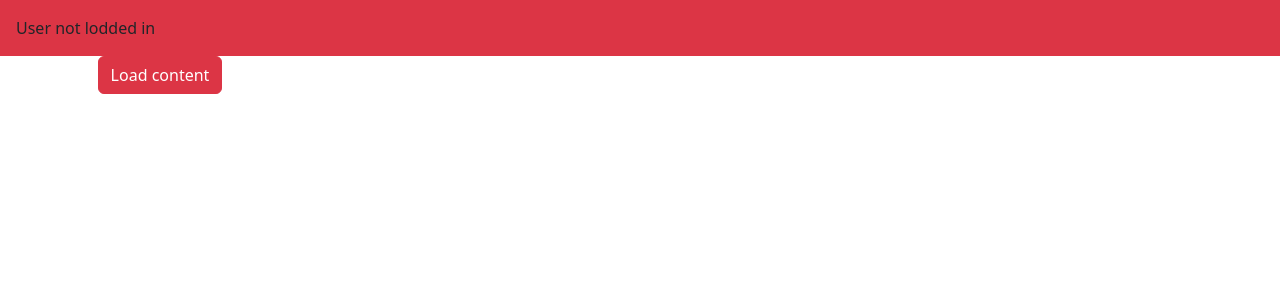
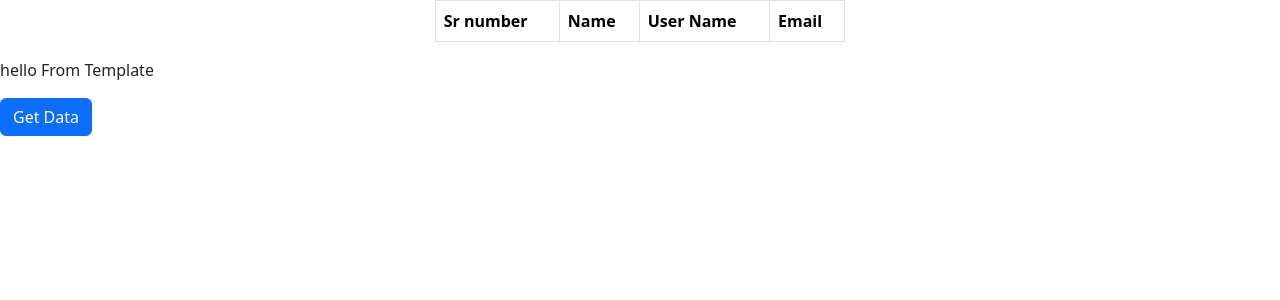
Before and after one commit to consollog/Angular_Testing, an Angular app: page / in a window 1280 px wide. Shown: the top 300 px of the page. Built offline with nearby package versions, Linux system fonts and the light colour scheme.

Commit message:
ng-container practical

```diff
--- a/src/app/app.component.html
+++ b/src/app/app.component.html
@@ -11,4 +11,4 @@
     <app-put-api></app-put-api>
   </div> -->
 
-  <app-ng-template/>
+  <app-ng-container/>
--- a/src/app/app.component.ts
+++ b/src/app/app.component.ts
@@ -1,7 +1,8 @@
 import { Component } from '@angular/core';
 import { CommonModule, JsonPipe } from '@angular/common';
-import { NgTemplateComponent } from './components/ng-template/ng-template.component';
+import { NgContainerComponent } from './components/ng-container/ng-container.component';
 // import { RouterLink, RouterOutlet } from '@angular/router';
+// import { NgTemplateComponent } from './components/ng-template/ng-template.component';
 // import { ReactiveComponent } from './components/reactive/reactive.component';
 // import { PostComponent } from './components/post/post.component';
 // import { FormsModule } from '@angular/forms';
@@ -10,7 +11,7 @@ import { NgTemplateComponent } from './components/ng-template/ng-template.compon
 
 @Component({
   selector: 'app-root',
-  imports: [NgTemplateComponent,CommonModule],
+  imports: [NgContainerComponent,CommonModule],
   templateUrl: './app.component.html',
   styleUrl: './app.component.css'
 })
--- /dev/null
+++ b/src/app/components/ng-container/ng-container.component.html
@@ -0,0 +1,71 @@
+<div class="row">
+    <div class="col-4">
+        <ng-container *ngIf="isContainer">
+            <p>This is ng-container</p>
+        </ng-container>
+    </div>
+    <div class="col-4">
+       <table class="table table-bordered">
+        <thead>
+            <tr>
+                <th>Sr number</th>
+                <th>Name</th>
+                <th>User Name</th>
+                <th>Email</th>
+            </tr>
+        </thead>
+        <tbody>
+            <ng-container *ngIf="isApi">
+                <td colspan="4" class="text-center">
+                    <div class="spinner-border text-primary" role="status">
+                        <span class="sr-only">Loading...</span>
+                      </div>
+                      <div class="spinner-border text-secondary" role="status">
+                        <span class="sr-only">Loading...</span>
+                      </div>
+                      <div class="spinner-border text-success" role="status">
+                        <span class="sr-only">Loading...</span>
+                      </div>
+                      <div class="spinner-border text-danger" role="status">
+                        <span class="sr-only">Loading...</span>
+                      </div>
+                      <div class="spinner-border text-warning" role="status">
+                        <span class="sr-only">Loading...</span>
+                      </div>
+                      <div class="spinner-border text-info" role="status">
+                        <span class="sr-only">Loading...</span>
+                      </div>
+                      <div class="spinner-border text-light" role="status">
+                        <span class="sr-only">Loading...</span>
+                      </div>
+                      <div class="spinner-border text-dark" role="status">
+                        <span class="sr-only">Loading...</span>
+                      </div>
+                </td>
+            </ng-container>
+            <tr *ngFor="let users of userlist; let srNo=index">
+                <td>{{srNo+1}}</td>
+                <td>{{users.name}}</td>
+                <td>{{users.username}}</td>
+                <td>{{users.email}}</td>
+            </tr>
+        </tbody>
+       </table>
+    </div>
+</div>
+
+<div class="row">
+    <div class="col-4">
+        <ng-container *ngTemplateOutlet="template"></ng-container>
+    </div>
+</div>
+
+<ng-template #template>
+<p>hello From Template</p>
+</ng-template>
+
+<div class="row">
+    <div class="col-4">
+       <button class="btn btn-primary" (click)="getuser()">Get Data</button>
+    </div>
+</div>
--- /dev/null
+++ b/src/app/components/ng-container/ng-container.component.ts
@@ -0,0 +1,25 @@
+import { CommonModule } from '@angular/common';
+import { HttpClient } from '@angular/common/http';
+import { Component, inject } from '@angular/core';
+
+@Component({
+  selector: 'app-ng-container',
+  imports: [CommonModule],
+  templateUrl: './ng-container.component.html',
+  styleUrl: './ng-container.component.css'
+})
+export class NgContainerComponent {
+  isContainer:boolean=false
+  http=inject(HttpClient)
+
+  userlist:any[]=[]
+  isApi:boolean=false
+
+  getuser(){
+    this.isApi=true
+    this.http.get("https://jsonplaceholder.typicode.com/users").subscribe((res:any)=>{
+    this.userlist=res
+    this.isApi=false
+    })
+  }
+}
```
Also changed, not shown: src/app/components/ng-container/ng-container.component.css (added), 1 other file (tests, documents, lock files or other folders).
